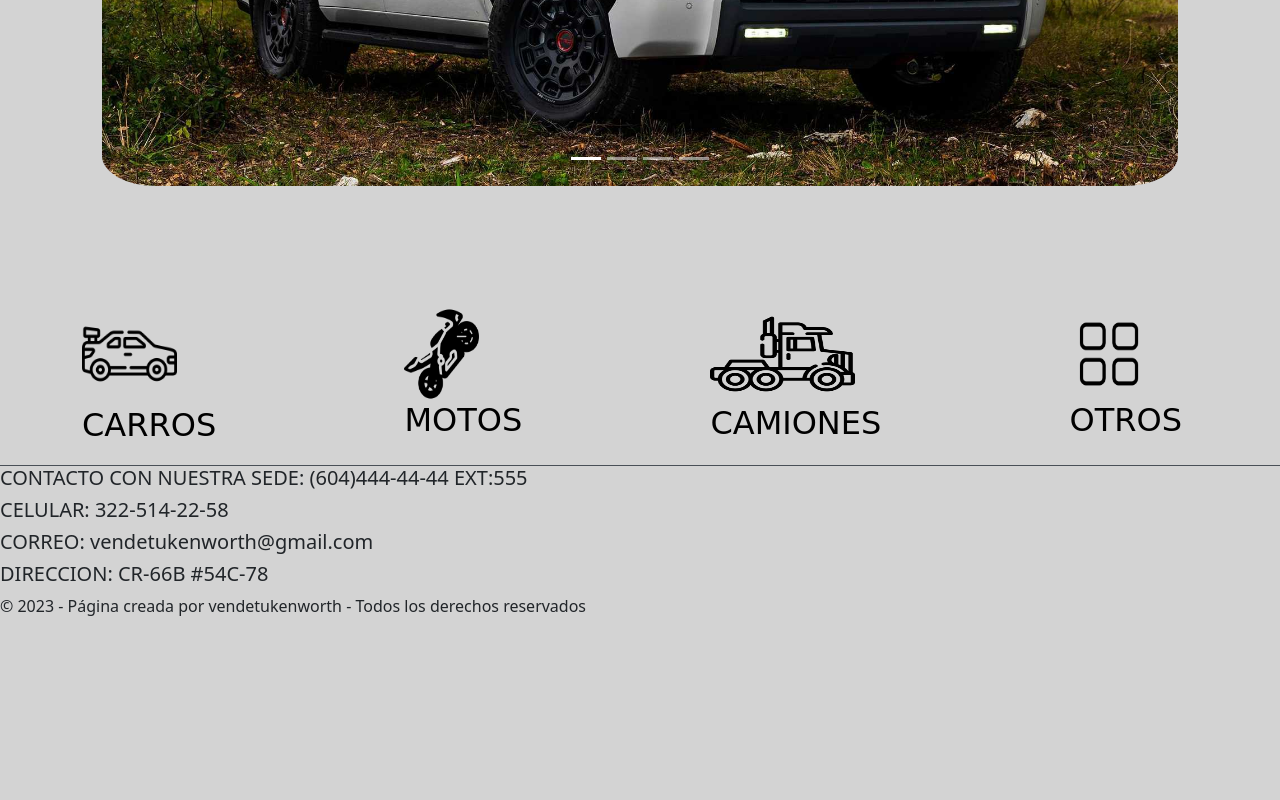
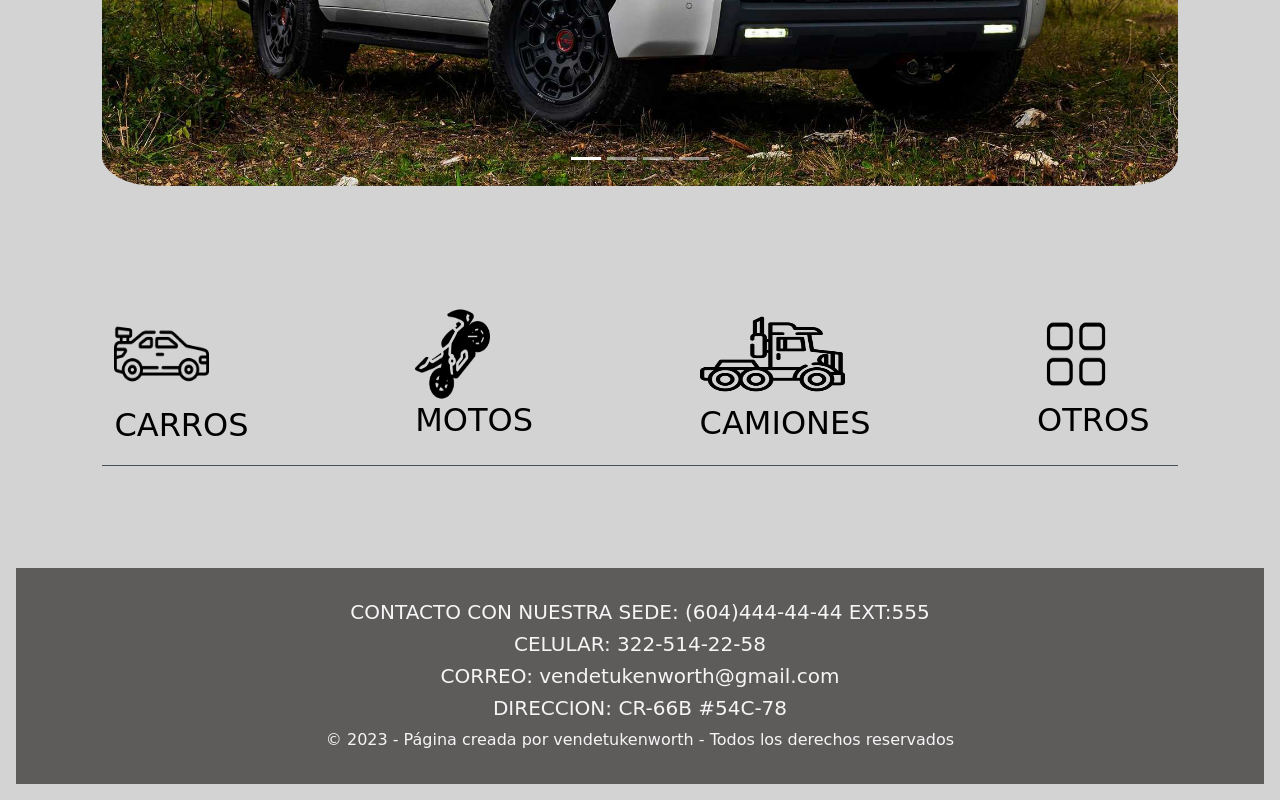
Before and after one commit to Jmeneses6/Proyecto, a plain HTML site: page index.html in a window 1280 px wide. Shown: the part 601-1401 px from the top of the page. Before the commit the page ends 1219 px from the top, so only its background shows below. Drawn offline with nearby package versions, Linux system fonts and the light colour scheme.

Commit message:
Arreglosv3

```diff
--- a/index.html
+++ b/index.html
@@ -35,7 +35,7 @@
                 </ul>
               </li>
               <li class="nav-item">
-                <a class="nav-link" href="#">INFORMACION</a>
+                <a class="nav-link" href="#contacto">INFORMACION</a>
               </li>
               <li class="nav-item">
                 <a class="nav-link" href="./src/pages/form.html">PUBLICAR</a>
@@ -113,7 +113,7 @@
 </main>
 <footer class="info">
     <div>
-        <h5>CONTACTO CON NUESTRA SEDE: (604)444-44-44 EXT:555</h5>
+        <h5 id="contacto">CONTACTO CON NUESTRA SEDE: (604)444-44-44 EXT:555</h5>
         <h5>CELULAR: 322-514-22-58 </h5>
         <h5>CORREO:  vendetukenworth@gmail.com</h5>
         <h5>DIRECCION: CR-66B #54C-78</h5>
--- a/src/styles/styles.css
+++ b/src/styles/styles.css
@@ -9,10 +9,12 @@
   background-repeat: no-repeat;
   margin: 8%;
 
+
 }
 
 .slide img{
   border-radius: 5%;
+
 }
 
 h2{
@@ -26,3 +28,18 @@
   background-color: rgb(94, 91, 91);
   font-family: cursive;
 }
+
+#nvr2{
+  margin: 8%;
+}
+
+.info{
+  display: block;
+  margin: 1rem;
+  padding: 2rem;
+  text-align: center;
+  font-family: cursive;
+  background-color: rgb(94, 91, 91);;
+  color: whitesmoke;
+
+}
```
Also changed, not shown: src/pages/cars.html (+2 -1 lines), src/pages/form.html (+2 -1 lines).
